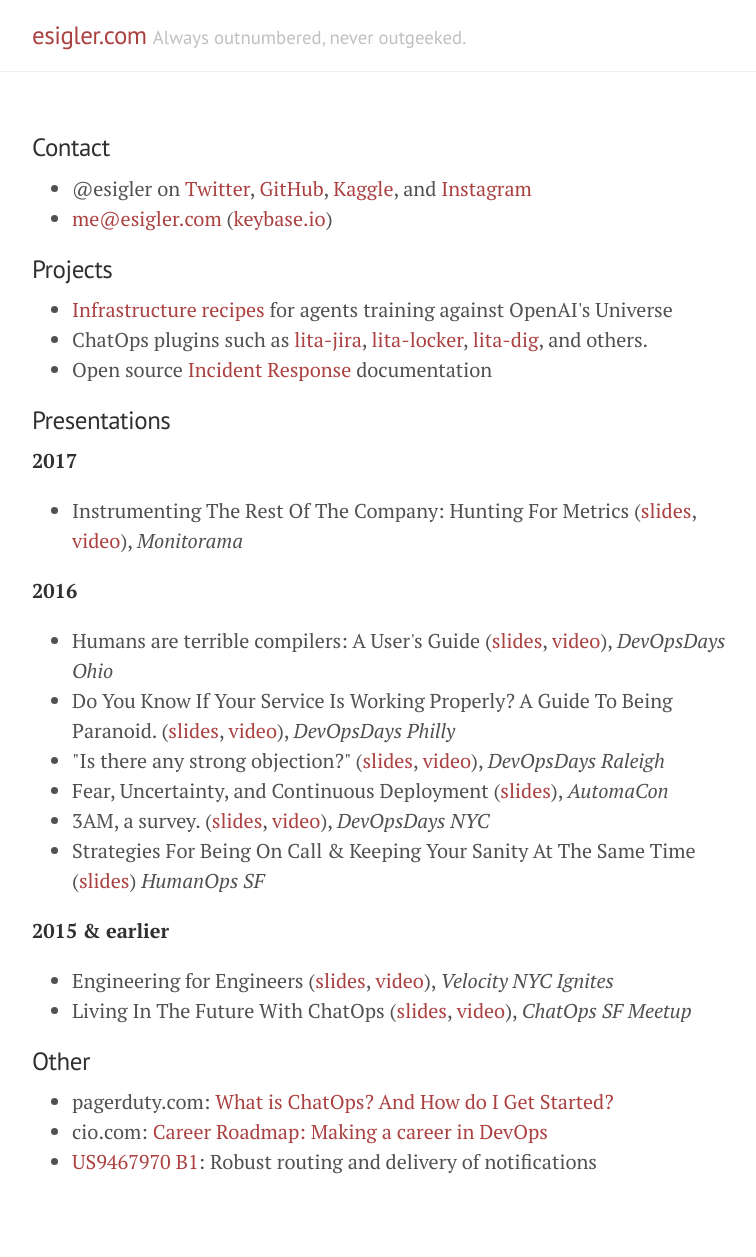
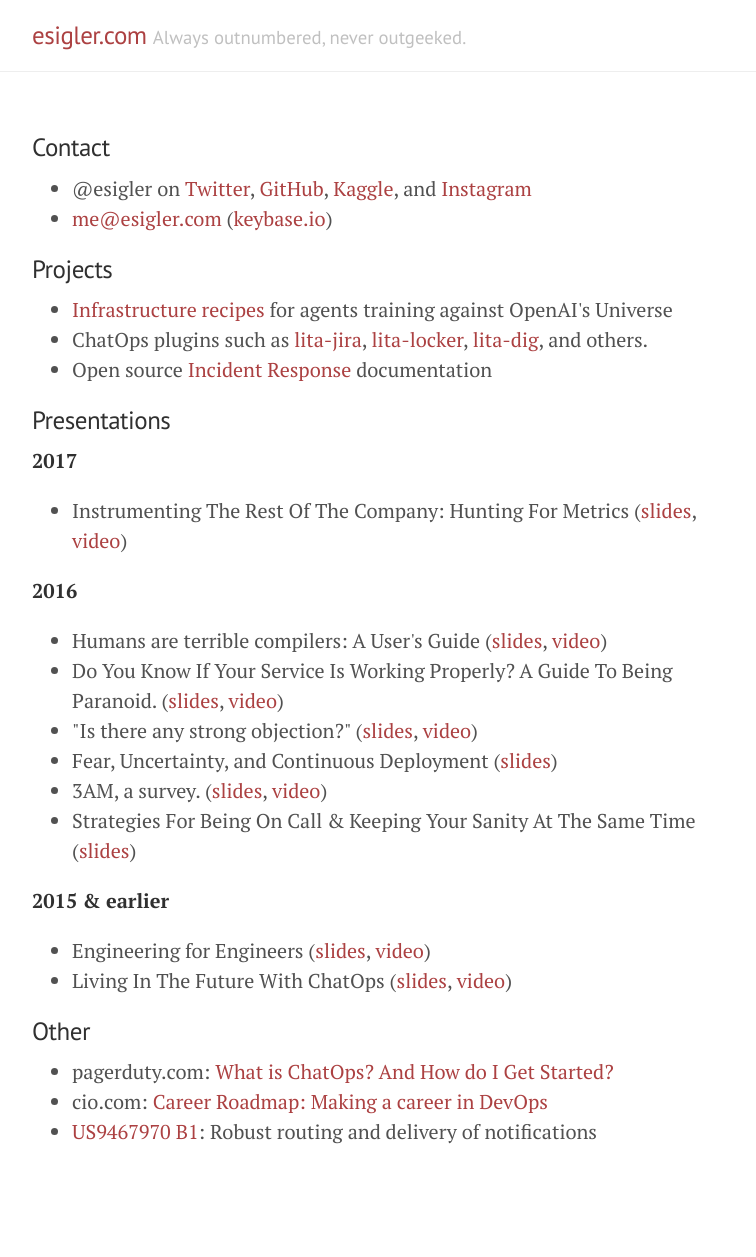
Before and after one commit to esigler/esigler.com, a Jekyll site: the page built from index.html, in a window 1280 px wide. Shown: the whole page, without its empty margins (248-1004 px from the left). Built offline with Jekyll 4.4.1, drawn with Linux system fonts in a browser that asks for light colours; the list of posts is cut into pages by our own code; after the commit the page ends 1227 px from its top, so only the background shows below that.

```diff
--- a/index.html
+++ b/index.html
@@ -19,21 +19,21 @@
     <h3 class="post-title">Presentations</h3>
     <p><strong>2017</strong></p>
     <ul>
-      <li>Instrumenting The Rest Of The Company: Hunting For Metrics (<a href="https://speakerdeck.com/esigler/instrumenting-the-rest-of-the-company-hunting-for-metrics">slides</a>, <a href="https://vimeo.com/221057828">video</a>), <em>Monitorama</em></li>
+      <li>Instrumenting The Rest Of The Company: Hunting For Metrics (<a href="https://speakerdeck.com/esigler/instrumenting-the-rest-of-the-company-hunting-for-metrics">slides</a>, <a href="https://vimeo.com/221057828">video</a>)</li>
     </ul>
     <p><strong>2016</strong></p>
     <ul>
-      <li>Humans are terrible compilers: A User's Guide (<a href="https://speakerdeck.com/esigler/humans-are-terrible-compilers-a-users-guide">slides</a>, <a href="https://www.youtube.com/watch?v=7Yg49ukhGwA">video</a>), <em>DevOpsDays Ohio</em></li>
-      <li>Do You Know If Your Service Is Working Properly? A Guide To Being Paranoid. (<a href="https://speakerdeck.com/esigler/do-you-know-if-your-service-is-working-properly-a-guide-to-being-paranoid">slides</a>, <a href="https://www.youtube.com/watch?v=8KMyHbywM6s">video</a>), <em>DevOpsDays Philly</em></li>
-      <li>"Is there any strong objection?" (<a href="https://speakerdeck.com/esigler/is-there-any-strong-objection">slides</a>, <a href="https://youtu.be/Kp5TeecbcsQ">video</a>), <em>DevOpsDays Raleigh</em></li>
-      <li>Fear, Uncertainty, and Continuous Deployment (<a href="https://speakerdeck.com/esigler/fear-uncertainty-and-continuous-deployment">slides</a>), <em>AutomaCon</em></li>
-      <li>3AM, a survey. (<a href="https://speakerdeck.com/esigler/3am-a-survey">slides</a>, <a href="https://www.youtube.com/watch?v=uwoOeXTMgak">video</a>), <em>DevOpsDays NYC</em></li>
-      <li>Strategies For Being On Call &amp; Keeping Your Sanity At The Same Time (<a href="https://speakerdeck.com/esigler/strategies-for-being-on-call-and-keeping-your-sanity-at-the-same-time">slides</a>) <em>HumanOps SF</em></li>
+      <li>Humans are terrible compilers: A User's Guide (<a href="https://speakerdeck.com/esigler/humans-are-terrible-compilers-a-users-guide">slides</a>, <a href="https://www.youtube.com/watch?v=7Yg49ukhGwA">video</a>)</li>
+      <li>Do You Know If Your Service Is Working Properly? A Guide To Being Paranoid. (<a href="https://speakerdeck.com/esigler/do-you-know-if-your-service-is-working-properly-a-guide-to-being-paranoid">slides</a>, <a href="https://www.youtube.com/watch?v=8KMyHbywM6s">video</a>)</li>
+      <li>"Is there any strong objection?" (<a href="https://speakerdeck.com/esigler/is-there-any-strong-objection">slides</a>, <a href="https://youtu.be/Kp5TeecbcsQ">video</a>)</li>
+      <li>Fear, Uncertainty, and Continuous Deployment (<a href="https://speakerdeck.com/esigler/fear-uncertainty-and-continuous-deployment">slides</a>)</li>
+      <li>3AM, a survey. (<a href="https://speakerdeck.com/esigler/3am-a-survey">slides</a>, <a href="https://www.youtube.com/watch?v=uwoOeXTMgak">video</a>)</li>
+      <li>Strategies For Being On Call &amp; Keeping Your Sanity At The Same Time (<a href="https://speakerdeck.com/esigler/strategies-for-being-on-call-and-keeping-your-sanity-at-the-same-time">slides</a>)</li>
     </ul>
     <p><strong>2015 & earlier</strong></p>
     <ul>
-      <li>Engineering for Engineers (<a href="https://speakerdeck.com/esigler/engineering-for-engineers">slides</a>, <a href="https://www.youtube.com/watch?v=XF8yvrCcf8w">video</a>), <em>Velocity NYC Ignites</em></li>
-      <li>Living In The Future With ChatOps (<a href="https://speakerdeck.com/esigler/living-in-the-future-with-chatops">slides</a>, <a href="https://www.youtube.com/watch?v=Heo5YtRikds">video</a>), <em>ChatOps SF Meetup</em></li>
+      <li>Engineering for Engineers (<a href="https://speakerdeck.com/esigler/engineering-for-engineers">slides</a>, <a href="https://www.youtube.com/watch?v=XF8yvrCcf8w">video</a>)</li>
+      <li>Living In The Future With ChatOps (<a href="https://speakerdeck.com/esigler/living-in-the-future-with-chatops">slides</a>, <a href="https://www.youtube.com/watch?v=Heo5YtRikds">video</a>)</li>
     </ul>
     <h3 class="post-title">Other</h3>
     <ul>
```
